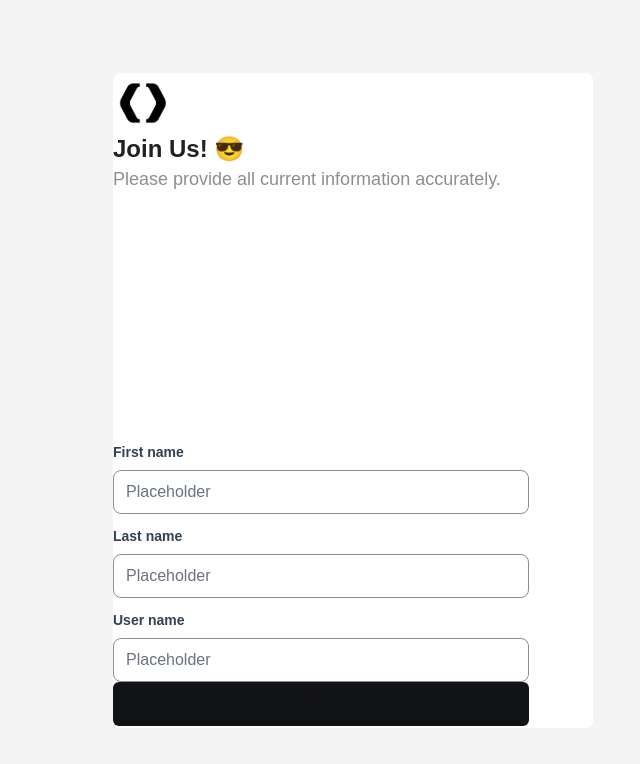
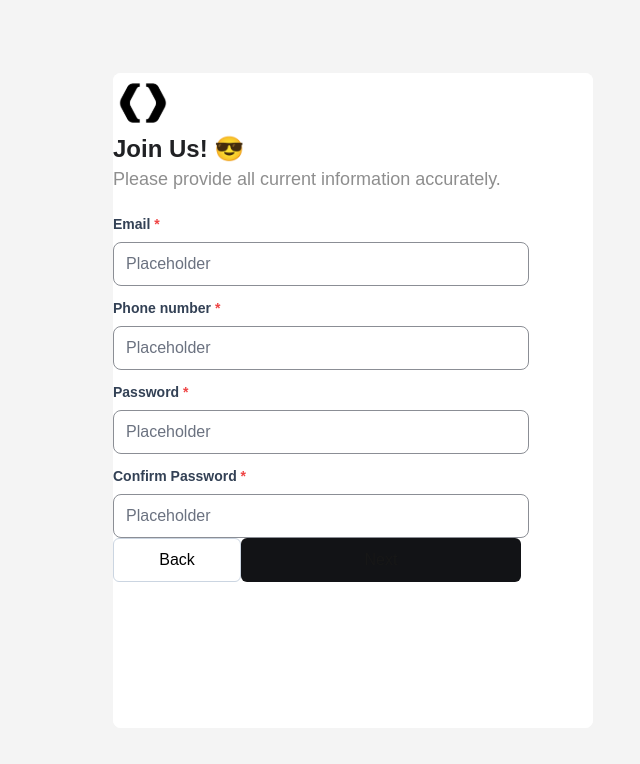
Before and after one commit to Bat-World/multiStepForm, a Next.js app: page / in a window 1280 px wide. Both pictures are taken after a click on the button "Next". Shown: the top 764 px of the page, without its empty margins (287-927 px from the left). Built offline with nearby package versions, Linux system fonts and the light colour scheme.

Commit message:
transitionable pages

```diff
--- a/src/app/components/Button.js
+++ b/src/app/components/Button.js
@@ -1,4 +1,5 @@
 import React from "react";
+
 
 export const Button = (props) => {
   const { text, handleBackPage, handleNextPage, className } = props;
--- a/src/app/components/Input.js
+++ b/src/app/components/Input.js
@@ -1,10 +1,12 @@
 import React from 'react'
 
 export const Input = (props) => {
-  const {className, ...rest} = props;
+  const {className, name, onchange, ...rest} = props;
   return (
  <input
  className={className}
+ onchange={onchange}
+ name={name}
  {...rest} />
   )
 }
--- a/src/app/components/MultiStep.js
+++ b/src/app/components/MultiStep.js
@@ -5,6 +5,7 @@ import { StepOne } from "./StepOne";
 import { StepTwo } from "./StepTwo";
 import { StepThree } from "./StepThree";
 import { LastPage } from "./LastPage";
+import { motion, AnimatePresence } from "framer-motion";
 
 export const MultiStep = () => {
   const [currentStep, setCurrentStep] = useState(0);
@@ -12,8 +13,27 @@ export const MultiStep = () => {
     firstName: "",
     lastName: "",
     userName: "",
-    phoneName: "",
+    phoneNumber: "",
+    password: "",
+    confirmPassword: "",
+    dateBirth: "",
+    profileImg: "",
   });
+
+  const [formError, setFormError] = useState({
+    firstName: "",
+    lastName: "",
+    userName: "",
+    phoneNumber: "",
+    password: "",
+    confirmPassword: "",
+    dateBirth: "",
+    profileImg: "",
+  });
+
+  const handleError = (errors) => {
+    setFormError((prev) => ({ ...prev, ...errors }));
+  };
 
   const Step = [StepOne, StepTwo, StepThree, LastPage][currentStep];
 
@@ -29,12 +49,25 @@ export const MultiStep = () => {
   };
   return (
     <div className="flex items-center justify-center bg-[#F4F4F4] w-screen h-screen">
-      <div className="w-[480px] h-[655px] bg-[#FFF] rounded-lg flex-col ">
-        <Step
-        handleNextPage = {handleNextPage}
-        handleBackPage = {handleBackPage}
-        />
-      </div>{" "}
+      <AnimatePresence exitBeforeEnter>
+        <motion.div
+          key={currentStep}
+          initial={{ opacity: 0, x: 100 }}
+          animate={{ opacity: 1, x: 0 }}
+          exit={{ opacity: 0, x: -100 }}
+          transition={{ duration: 0.5 }}
+          className="w-[480px] h-[655px] bg-[#FFF] rounded-lg flex flex-col items-center justify-center"
+        >
+          <Step
+            handleNextPage={handleNextPage}
+            handleBackPage={handleBackPage}
+            setFormValue={setFormValue}
+            handleError={handleError}
+            formValue={formValue}
+            errors={formError}
+          />
+        </motion.div>
+      </AnimatePresence>
     </div>
   );
 };
--- a/src/app/components/StepOne.js
+++ b/src/app/components/StepOne.js
@@ -3,17 +3,59 @@ import { FormHeader } from "./formHeader";
 import { Button } from "./Button";
 import handleNextPage from "@/app/components/MultiStep";
 import { Input } from "./Input";
+import { motion } from "framer-motion";
 
 export const StepOne = (props) => {
+  const {
+    text,
+    handleNextPage,
+    className,
+    errors,
+    formValue,
+    handleError,
+    setFormValue,
+  } = props;
+  const error = false;
+  const handleChange = (event) => {
+    const { name, value } = event.target;
+    setFormValue((prev) => ({...prev, [name]: value}));
+  };
 
+  const handleFormNextStep = () => {
+const {isValid, errors} = isStepOneValid(formValue);
+if (isValid){
+  handleNextPage();
+}
+handleError(errors);
+
+    // error
+
+  };
   return (
-    <div className="w-[480px] h-[655px] bg-[#FFF] rounded-lg flex-col ">
+    <div className="w-[480px] h-[655px] bg-[#FFF] rounded-lg flex-col justify-center ">
       <div className="Container  w-[416px] h-[385px] flex-col justify-center">
         <FormHeader />
         <div className="flex flex-col gap-[8px] mt-[12px]">
-          <p className="text-[#334155] text-sm font-semibold">First name</p>
+          <label className="text-[#334155] text-sm font-semibold">
+            First Name <span className="text-red-500">*</span>
+          </label>
           <div className="w-[416px] h-[44px] rounded-lg border border-[#8B8E95] focus-within:border-[#0CA5E9] focus-within:outline-none flex items-center px-3">
-            <input
+            <Input
+              className="w-full h-full bg-transparent outline-none text-black placeholder-gray-500"
+              placeholder="Placeholder"
+              onchange={handleChange}
+              name={"firstName"}
+            />
+            {errors.firstName.length > 0 && <p className="text-red-500">{errors.firstName}</p>}
+          </div>
+        </div>
+
+        <div className="flex flex-col gap-[8px] mt-[12px]">
+          <label className="text-[#334155] text-sm font-semibold">
+            Last name <span className="text-red-500">*</span>
+          </label>
+          <div className="w-[416px] h-[44px] rounded-lg border border-[#8B8E95] focus-within:border-[#0CA5E9] focus-within:outline-none flex items-center px-3">
+            <Input
               className="w-full h-full bg-transparent outline-none text-black placeholder-gray-500"
               placeholder="Placeholder"
             />
@@ -21,34 +63,34 @@ export const StepOne = (props) => {
         </div>
 
         <div className="flex flex-col gap-[8px] mt-[12px]">
-          <p className="text-[#334155] text-sm font-semibold">Last name</p>
+          <label className="text-[#334155] text-sm font-semibold">
+            Username <span className="text-red-500">*</span>
+          </label>
           <div className="w-[416px] h-[44px] rounded-lg border border-[#8B8E95] focus-within:border-[#0CA5E9] focus-within:outline-none flex items-center px-3">
-            <input
+            <Input
               className="w-full h-full bg-transparent outline-none text-black placeholder-gray-500"
               placeholder="Placeholder"
             />
           </div>
         </div>
 
-
-        <div className="flex flex-col gap-[8px] mt-[12px]">
-          <p className="text-[#334155] text-sm font-semibold">User name</p>
-          <div className="w-[416px] h-[44px] rounded-lg border border-[#8B8E95] focus-within:border-[#0CA5E9] focus-within:outline-none flex items-center px-3">
-            <input
-              className="w-full h-full bg-transparent outline-none text-black placeholder-gray-500"
-              placeholder="Placeholder"
-            />
-          </div>
-        </div>
-
-
-
         <Button
           text={"Next"}
-          onClick={handleNextPage}
           className="w-[416px] h-[44px] bg-[#121316] rounded-[6px] "
+          handleNextPage={handleNextPage}
         />
       </div>
     </div>
   );
 };
+
+const isStepOneValid = (data) => {
+  const {firstName} = data;
+  const errors = {};
+  const isValid = true;
+  if (firstName.length <= 1) {
+    errors.firstName = "First name should include at least 2 characters";
+    isValid = false;
+  }
+  return {isValid, errors}
+};
--- a/src/app/components/StepThree.js
+++ b/src/app/components/StepThree.js
@@ -1,14 +1,29 @@
-import React from 'react'
-import { FormHeader } from './formHeader'
-import { Button } from './Button'
+import React from "react";
+import { FormHeader } from "./formHeader";
+import { Button } from "./Button";
+import { Input } from "./Input";
+import { motion } from "framer-motion";
 
+export const StepThree = (props) => {
+  const {handleBackPage, handleNextPage} = props;
+  return (
+    <div className="w-[480px] h-[655px] bg-[#FFF] rounded-lg flex-col justify-center ">
+      <div className="Container  w-[416px] h-[385px] flex-col justify-center">
+        <FormHeader />
 
-export const StepThree = () => {
-  return (
-    <>
-    <FormHeader/>
-
-    <Button/></>
-
-  )
-}
+       <div className="flex direction-row ">
+               <Button
+                   text={"Back"}
+                   className="w-[128px] h-[44px] bg-[#FFF] rounded-[6px] border-[1px] border-solid border-[#CBD5E1] text-black"
+                   handleNextPage={handleBackPage}
+                 />
+                 <Button
+                   text={"Next"}
+                   className="w-[280px] h-[44px] bg-[#121316] rounded-[6px] "
+                   handleNextPage={handleNextPage}
+                 />
+               </div>
+      </div>
+    </div>
+  );
+};
--- a/src/app/components/StepTwo.js
+++ b/src/app/components/StepTwo.js
@@ -1,11 +1,72 @@
-import React from 'react'
-import { FormHeader } from './formHeader'
+import React from "react";
+import { FormHeader } from "./formHeader";
+import { Input } from "./Input";
+import { Button } from "./Button";
+import { motion } from "framer-motion";
 
-export const StepTwo = () => {
+export const StepTwo = (props) => {
+  const {handleBackPage, handleNextPage} = props;
   return (
-     <div>
-          {" "}
-          <FormHeader/>
+    <div className="w-[480px] h-[655px] bg-[#FFF] rounded-lg flex-col justify-center ">
+      <div className="Container  w-[416px] h-[385px] flex-col justify-center">
+        <FormHeader />
+        <div className="flex flex-col gap-[8px] mt-[12px]">
+        <label className="text-[#334155] text-sm font-semibold">
+           Email <span className="text-red-500">*</span>
+          </label>
+          <div className="w-[416px] h-[44px] rounded-lg border border-[#8B8E95] focus-within:border-[#0CA5E9] focus-within:outline-none flex items-center px-3">
+            <Input
+              className="w-full h-full bg-transparent outline-none text-black placeholder-gray-500"
+              placeholder="Placeholder"
+            />
+          </div>
         </div>
-  )
-}
+        <div className="flex flex-col gap-[8px] mt-[12px]">
+        <label className="text-[#334155] text-sm font-semibold">
+            Phone number <span className="text-red-500">*</span>
+          </label>
+          <div className="w-[416px] h-[44px] rounded-lg border border-[#8B8E95] focus-within:border-[#0CA5E9] focus-within:outline-none flex items-center px-3">
+            <Input
+              className="w-full h-full bg-transparent outline-none text-black placeholder-gray-500"
+              placeholder="Placeholder"
+            />
+          </div>
+        </div>
+        <div className="flex flex-col gap-[8px] mt-[12px]">
+        <label className="text-[#334155] text-sm font-semibold">
+            Password <span className="text-red-500">*</span>
+          </label>
+          <div className="w-[416px] h-[44px] rounded-lg border border-[#8B8E95] focus-within:border-[#0CA5E9] focus-within:outline-none flex items-center px-3">
+            <Input
+              className="w-full h-full bg-transparent outline-none text-black placeholder-gray-500"
+              placeholder="Placeholder"
+            />
+          </div>
+        </div>
+        <div className="flex flex-col gap-[8px] mt-[12px]">
+        <label className="text-[#334155] text-sm font-semibold">
+            Confirm Password <span className="text-red-500">*</span>
+          </label>
+          <div className="w-[416px] h-[44px] rounded-lg border border-[#8B8E95] focus-within:border-[#0CA5E9] focus-within:outline-none flex items-center px-3">
+            <Input
+              className="w-full h-full bg-transparent outline-none text-black placeholder-gray-500"
+              placeholder="Placeholder"
+            />
+          </div>
+        </div>
+        <div className="flex direction-row ">
+        <Button
+            text={"Back"}
+            className="w-[128px] h-[44px] bg-[#FFF] rounded-[6px] border-[1px] border-solid border-[#CBD5E1] text-black"
+            handleNextPage={handleBackPage}
+          />
+          <Button
+            text={"Next"}
+            className="w-[280px] h-[44px] bg-[#121316] rounded-[6px] "
+            handleNextPage={handleNextPage}
+          />
+        </div>
+      </div>
+    </div>
+  );
+};
--- a/src/app/components/formHeader.js
+++ b/src/app/components/formHeader.js
@@ -13,7 +13,6 @@ export const FormHeader = () => {
           Please provide all current information accurately.
         </p>
       </div>
-      <div className="FormHeader  w-[416px] h-[228px]"></div>
     </>
   );
 };
--- a/src/app/page.js
+++ b/src/app/page.js
@@ -12,7 +12,3 @@ export default function Home() {
     </div>
   );
 }
-
-
-const handleNextPage = () => {};
-const handleBackPage = () => {};
```
Also changed, not shown: package.json (+6 -5 lines), src/app/components/LastPage.js (+17 -4 lines), 1 other file (tests, documents, lock files or other folders).
